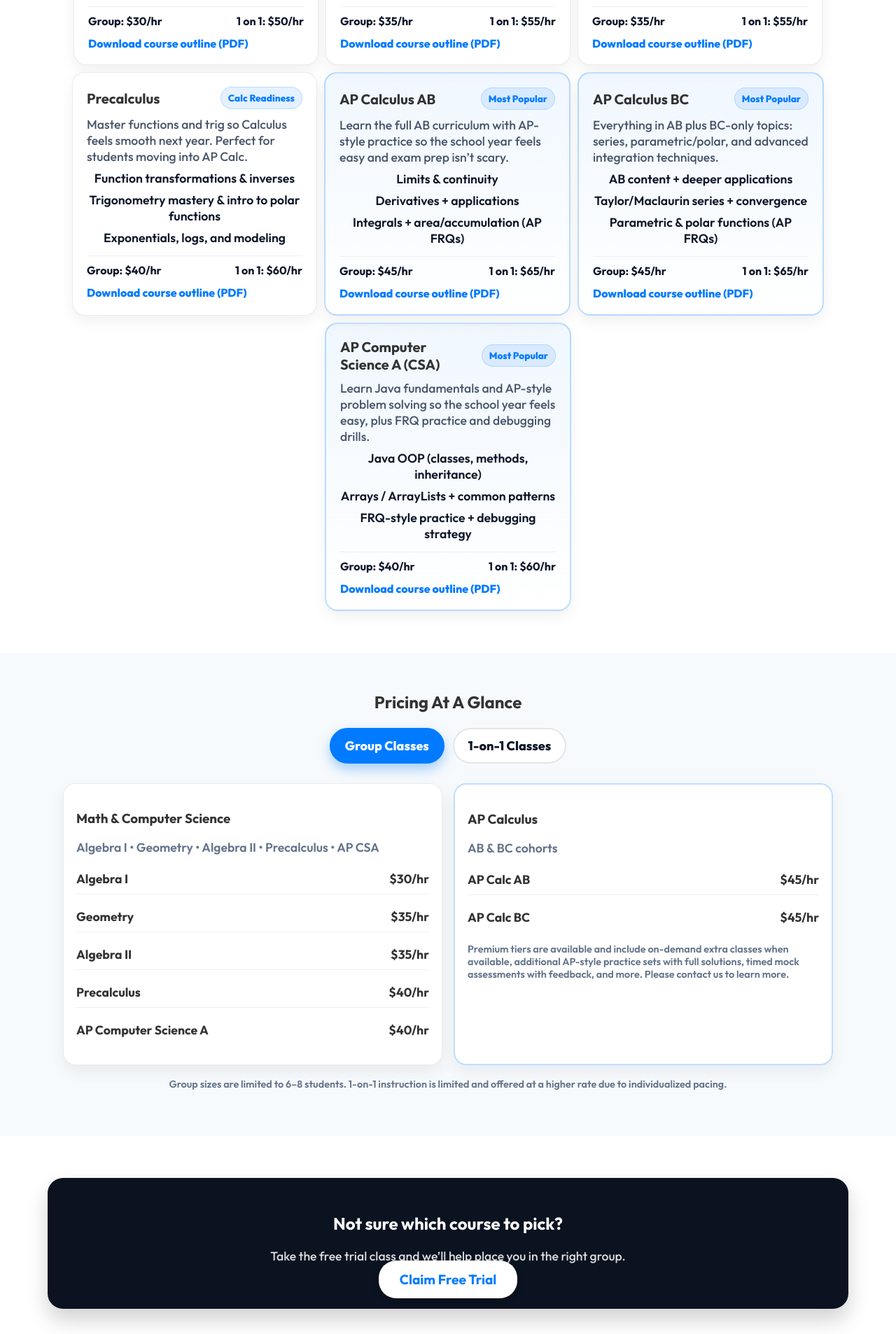
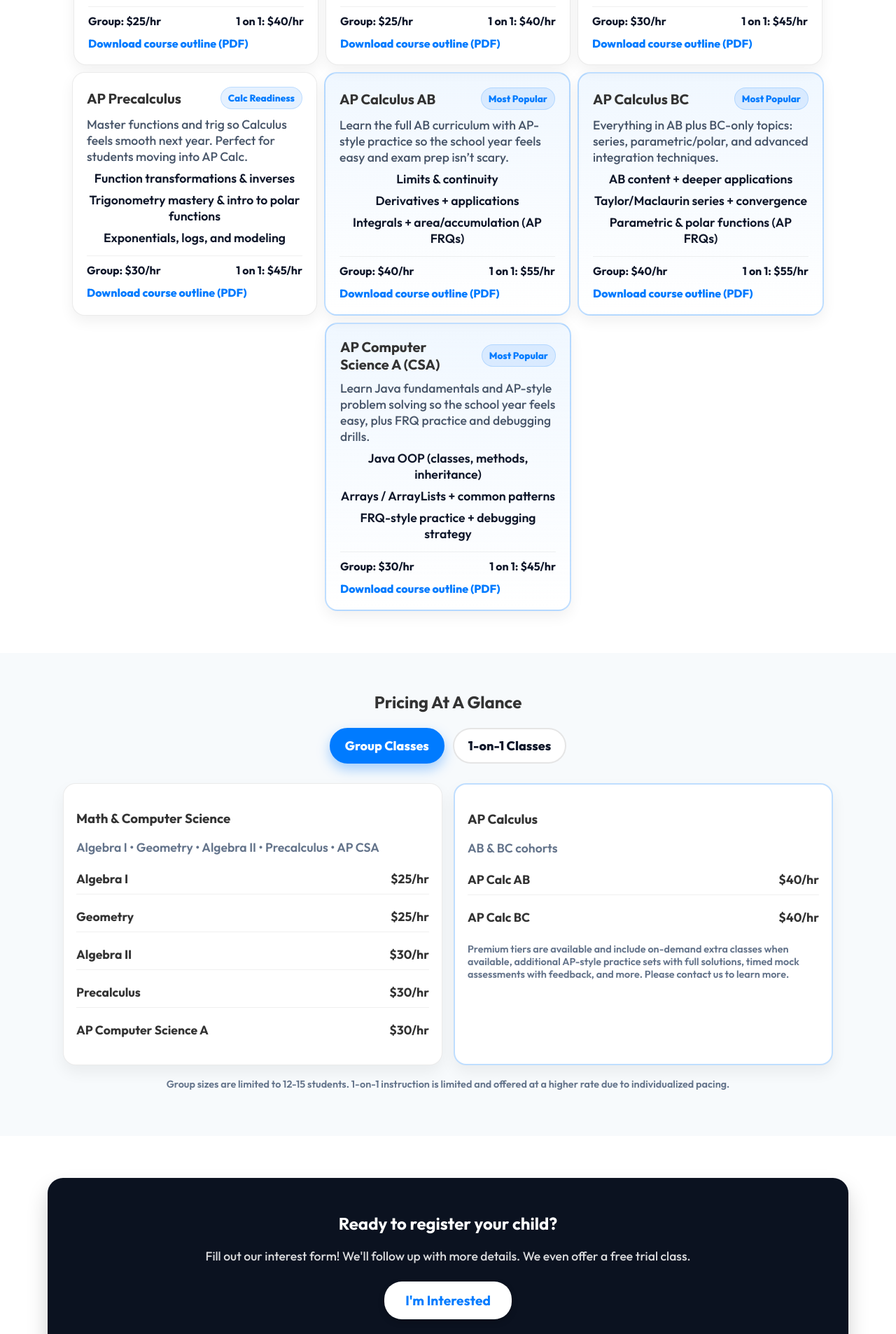
Before and after one commit to aryasalem09/mathify, a React (Vite) app: page /courses in a window 1280 px wide. Shown: the part 860-2766 px from the top of the page at 70% size. Built offline with nearby package versions, Linux system fonts and the light colour scheme; a web font is replaced by a local one.

Commit message:
updated descriptions

```diff
--- a/src/pages/About.tsx
+++ b/src/pages/About.tsx
@@ -10,8 +10,7 @@ export default function About() {
             We’re a team of high school instructors who make math (and AP CS)
             finally click. Our goal is simple: teach the{" "}
             <b>full course roadmap in 8 weeks</b> so students start the school
-            year <b>set up to earn an A</b>—with confidence, structure, and
-            practice.
+            year <b>set up to earn an A</b>.
           </p>
 
           <div className="about-badges">
@@ -20,7 +19,7 @@ export default function About() {
               <div className="badge-label">Private classes available</div>
             </div>
             <div className="badge">
-              <div className="badge-num">6–8</div>
+              <div className="badge-num">12-15</div>
               <div className="badge-label">Students per group</div>
             </div>
             <div className="badge">
@@ -67,7 +66,7 @@ export default function About() {
                 student gets real attention.
               </p>
               <ul className="checklist">
-                <li>👥 Small groups (6–8 max)</li>
+                <li>👥 Small groups (12-15 max)</li>
                 <li>🎯 1 on 1 available</li>
                 <li>🛣️ Full-course roadmap (8 weeks)</li>
                 <li>📝 Practice sets + answer keys</li>
@@ -98,11 +97,10 @@ export default function About() {
                 alt="Instructor photo"
               />
               <div className="team-body">
-                <h3>Your Name</h3>
-                <p className="role">Lead Instructor — AP Calculus (AB/BC)</p>
+                <h3>Arya Salem</h3>
+                <p className="role">Lead Instructor</p>
                 <ul className="mini-list">
-                  <li>• AP Calc focus: AB & BC</li>
-                  <li>• Teaches: Calc, Precal, Alg II</li>
+                  <li>• Teaches: Calc AB/BC, CSA, Geometry, Alg I/II, Precal</li>
                   <li>• Style: clear steps + lots of practice</li>
                 </ul>
               </div>
@@ -115,12 +113,12 @@ export default function About() {
                 alt="Instructor photo"
               />
               <div className="team-body">
-                <h3>Friend Name</h3>
-                <p className="role">Instructor — Geometry / Foundations</p>
+                <h3>Mohammed Alsouri</h3>
+                <p className="role">Lead Instructor</p>
                 <ul className="mini-list">
-                  <li>• Proofs + geometry intuition</li>
-                  <li>• Teaches: Geometry, Alg I/II</li>
-                  <li>• Style: visual explanations + strategy</li>
+                  <li>• Teaches: Calc AB/BC, CSA, Alg I/II, Precal</li>
+                  <li>• Genuinely has a passion for mathematics</li>
+                  <li>• Self studied the entirety of calculus</li>
                 </ul>
               </div>
             </article>
@@ -132,11 +130,11 @@ export default function About() {
                 alt="Instructor photo"
               />
               <div className="team-body">
-                <h3>Instructor Name</h3>
-                <p className="role">Instructor — AP Computer Science A</p>
+                <h3>Alice Yuan</h3>
+                <p className="role">Marketing Manager & Instructor</p>
                 <ul className="mini-list">
-                  <li>• Java OOP + Arrays/ArrayLists</li>
-                  <li>• FRQ practice + debugging drills</li>
+                  <li>• Teaches CSA, Geometry, Alg I/II</li>
+                  <li>• Does marketing or somethingn</li>
                   <li>• Style: learn-by-building + patterns</li>
                 </ul>
               </div>
@@ -145,7 +143,7 @@ export default function About() {
 
           <div className="about-cta">
             <Link to="/signup" className="cta-button">
-              Get a Free Trial Class
+              Interest Form
             </Link>
           </div>
         </div>
--- a/src/pages/Contact.tsx
+++ b/src/pages/Contact.tsx
@@ -3,9 +3,8 @@ export default function Contact() {
     <section className="section">
       <h2>Contact Us</h2>
       <p>
-        Email: <a href="mailto:[your-email]">connectwithcode@gmail.com</a>
+        Email: <a href="mailto:[your-email]">mathlifytutoring@gmail.com</a>
       </p>
-      <p>Phone: 123-456-7890</p>
     </section>
   );
 }
--- a/src/pages/Courses.tsx
+++ b/src/pages/Courses.tsx
@@ -16,12 +16,11 @@ export default function Courses() {
           <h1>Courses We Offer</h1>
           <p>
             We aim to teach the <b>entirety of each course in 8 weeks</b>, so
-            when the school year starts, you’re <b>set up to earn an A</b>—with
-            structure, practice, and confidence.
+            when the school year starts, you’re <b>set up to earn an A</b>.
           </p>
 
           <div className="pill-row">
-            <span className="pill">Small groups (6–8)</span>
+            <span className="pill">Small groups (12-15)</span>
             <span className="pill">Live instruction + practice</span>
             <span className="pill">Weekly quizzes + feedback</span>
             <span className="pill">AP-style prep (AP courses)</span>
@@ -31,7 +30,7 @@ export default function Courses() {
             <Link to="/signup" className="cta-button">
               Get a Free Trial Class
             </Link>
-            <a href="#pricing" className="secondary-button">
+            <a href="/courses#pricing" className="secondary-button">
               See Pricing
             </a>
           </div>
@@ -65,15 +64,15 @@ export default function Courses() {
               </ul>
               <div className="course-bottom">
                 <div className="price">
-                  Group: <b>$30/hr</b>
+                  Group: <b>$25/hr</b>
                 </div>
                 <div className="price">
-                  1 on 1: <b>$50/hr</b>
+                  1 on 1: <b>$40/hr</b>
                 </div>
                 <a
                   className="outline-link"
                   href="outlines/algebra1-outline.pdf"
-                  download
+                  target="_blank"
                 >
                   Download course outline (PDF)
                 </a>
@@ -96,15 +95,15 @@ export default function Courses() {
               </ul>
               <div className="course-bottom">
                 <div className="price">
-                  Group: <b>$35/hr</b>
+                  Group: <b>$25/hr</b>
                 </div>
                 <div className="price">
-                  1 on 1: <b>$55/hr</b>
+                  1 on 1: <b>$40/hr</b>
                 </div>
                 <a
                   className="outline-link"
                   href="outlines/geometry-outline.pdf"
-                  download
+                  target="_blank"
                 >
                   Download course outline (PDF)
                 </a>
@@ -127,15 +126,15 @@ export default function Courses() {
               </ul>
               <div className="course-bottom">
                 <div className="price">
-                  Group: <b>$35/hr</b>
+                  Group: <b>$30/hr</b>
                 </div>
                 <div className="price">
-                  1 on 1: <b>$55/hr</b>
+                  1 on 1: <b>$45/hr</b>
                 </div>
                 <a
                   className="outline-link"
                   href="outlines/algebra2-outline.pdf"
-                  download
+                  target="_blank"
                 >
                   Download course outline (PDF)
                 </a>
@@ -144,7 +143,7 @@ export default function Courses() {
 
             <article className="card">
               <div className="course-top">
-                <h3>Precalculus</h3>
+                <h3>AP Precalculus</h3>
                 <span className="tag">Calc Readiness</span>
               </div>
               <p className="course-desc">
@@ -158,15 +157,15 @@ export default function Courses() {
               </ul>
               <div className="course-bottom">
                 <div className="price">
-                  Group: <b>$40/hr</b>
+                  Group: <b>$30/hr</b>
                 </div>
                 <div className="price">
-                  1 on 1: <b>$60/hr</b>
+                  1 on 1: <b>$45/hr</b>
                 </div>
                 <a
                   className="outline-link"
                   href="outlines/precalc-outline.pdf"
-                  download
+                  target="_blank"
                 >
                   Download course outline (PDF)
                 </a>
@@ -189,15 +188,15 @@ export default function Courses() {
               </ul>
               <div className="course-bottom">
                 <div className="price">
-                  Group: <b>$45/hr</b>
+                  Group: <b>$40/hr</b>
                 </div>
                 <div className="price">
-                  1 on 1: <b>$65/hr</b>
+                  1 on 1: <b>$55/hr</b>
                 </div>
                 <a
                   className="outline-link"
                   href="outlines/calcab-outline.pdf"
-                  download
+                  target="_blank"
                 >
                   Download course outline (PDF)
                 </a>
@@ -220,15 +219,15 @@ export default function Courses() {
               </ul>
               <div className="course-bottom">
                 <div className="price">
-                  Group: <b>$45/hr</b>
+                  Group: <b>$40/hr</b>
                 </div>
                 <div className="price">
-                  1 on 1: <b>$65/hr</b>
+                  1 on 1: <b>$55/hr</b>
                 </div>
                 <a
                   className="outline-link"
                   href="outlines/calcbc-outline.pdf"
-                  download
+                  target="_blank"
                 >
                   Download course outline (PDF)
                 </a>
@@ -251,15 +250,15 @@ export default function Courses() {
               </ul>
               <div className="course-bottom">
                 <div className="price">
-                  Group: <b>$40/hr</b>
+                  Group: <b>$30/hr</b>
                 </div>
                 <div className="price">
-                  1 on 1: <b>$60/hr</b>
+                  1 on 1: <b>$45/hr</b>
                 </div>
                 <a
                   className="outline-link"
                   href="outlines/apcsa-outline.pdf"
-                  download
+                  target="_blank"
                 >
                   Download course outline (PDF)
                 </a>
@@ -306,23 +305,23 @@ export default function Courses() {
               <ul className="pricing-list">
                 <li>
                   <span>Algebra I</span>
-                  <b>{getPrice("$30/hr", "$50/hr")}</b>
+                  <b>{getPrice("$25/hr", "$40/hr")}</b>
                 </li>
                 <li>
                   <span>Geometry</span>
-                  <b>{getPrice("$35/hr", "$55/hr")}</b>
+                  <b>{getPrice("$25/hr", "$40/hr")}</b>
                 </li>
                 <li>
                   <span>Algebra II</span>
-                  <b>{getPrice("$35/hr", "$55/hr")}</b>
+                  <b>{getPrice("$30/hr", "$45/hr")}</b>
                 </li>
                 <li>
                   <span>Precalculus</span>
-                  <b>{getPrice("$40/hr", "$60/hr")}</b>
+                  <b>{getPrice("$30/hr", "$45/hr")}</b>
                 </li>
                 <li>
                   <span>AP Computer Science A</span>
-                  <b>{getPrice("$40/hr", "$60/hr")}</b>
+                  <b>{getPrice("$30/hr", "$45/hr")}</b>
                 </li>
               </ul>
             </div>
@@ -334,11 +333,11 @@ export default function Courses() {
               <ul className="pricing-list">
                 <li>
                   <span>AP Calc AB</span>
-                  <b>{getPrice("$45/hr", "$65/hr")}</b>
+                  <b>{getPrice("$40/hr", "$55/hr")}</b>
                 </li>
                 <li>
                   <span>AP Calc BC</span>
-                  <b>{getPrice("$45/hr", "$65/hr")}</b>
+                  <b>{getPrice("$40/hr", "$55/hr")}</b>
                 </li>
               </ul>
 
@@ -352,18 +351,18 @@ export default function Courses() {
           </div>
 
           <p className="tiny muted pricing-note">
-            Group sizes are limited to 6–8 students. 1-on-1 instruction is
+            Group sizes are limited to 12-15 students. 1-on-1 instruction is
             limited and offered at a higher rate due to individualized pacing.
           </p>
         </div>
       </section>
 
       <section className="courses-cta">
-        <div className="container cta-box">
-          <h2>Not sure which course to pick?</h2>
-          <p>Take the free trial class and we’ll help place you in the right group.</p>
+        <div style={{ paddingBottom: "60px" }} className="container cta-box">
+          <h2>Ready to register your child?</h2>
+          <p style={{ marginBottom: "40px" }}>Fill out our interest form! We'll follow up with more details. We even offer a free trial class.</p>
           <Link to="/signup" className="cta-button">
-            Claim Free Trial
+            I'm Interested
           </Link>
         </div>
       </section>
--- a/src/pages/FAQ.tsx
+++ b/src/pages/FAQ.tsx
@@ -11,7 +11,7 @@ export default function FAQ() {
         and enthusiasm to learn!
       </p>
       <p>
-        <strong>How are classes conducted?</strong> Live via Zoom with
+        <strong>How are classes conducted?</strong> Live via Google Meets with
         interactive math sessions.
       </p>
     </section>
--- a/src/pages/Home.tsx
+++ b/src/pages/Home.tsx
@@ -226,11 +226,13 @@ export default function Home() {
         <div className="hero">
           <h1>Master Math This Summer!</h1>
           <p>
-            Interactive live sessions designed to help students excel in Algebra
-            I and II, Geometry, and Pre-calculus.
+            Interactive live classes designed to prepare students to excel in Math & CS over the school year.
           </p>
-          <Link to="/signup" className="cta-button">
-            Get Started
+          <Link to="/signup" className="cta-button" style={{ margin: "5px" }}>
+            I'm Interested
+          </Link>
+          <Link to="mailto:[your-email]" className="cta-button" style={{ margin: "5px" }}>
+            Contact Us
           </Link>
         </div>
         <section className="stats">
@@ -245,7 +247,7 @@ export default function Home() {
             </div>
             <div className="stat-card">
               <div className="stat-num">Live</div>
-              <div className="stat-label">Zoom sessions + practice</div>
+              <div className="stat-label">Via Google Meets</div>
             </div>
             <div className="stat-card">
               <div className="stat-num">Math + CS</div>
@@ -367,7 +369,7 @@ export default function Home() {
             </div>
 
             <div className="wcu-card">
-              <h3>👥 Small Groups (6–8 Students)</h3>
+              <h3>👥 Small Groups (12-15 Students)</h3>
               <p>
                 Students have the opportunity to socialize while also getting
                 feedback from their peers.
@@ -410,22 +412,38 @@ export default function Home() {
             <div className="border"></div>
             <h3 className="wcu">
               ⏰ What are you waiting for?
-              <p className="sm">Register today and try a free class.</p>
+              <p className="sm">Fill out our interest form today. We will contact you with follow up information!</p>
             </h3>
             <Link to="/signup" className="cta-button">
               Get Started!
             </Link>
           </div>
         </section>
+        <section className="how">
+          <div className="container">
+            <div className="section-head">
+              <h2>FAQ</h2>
+            </div>
+
+            <div className="how-grid">
+              <div className="how-card">
+                <h3>Who can join?</h3>
+                <p>Students aged 12-18 with an interest in math.</p>
+              </div>
+              <div className="how-card">
+                <h3>What tools are needed?</h3>
+                <p>
+                  A computer, internet connection, and enthusiasm to learn!
+                </p>
+              </div>
+              <div className="how-card">
+                <h3>How are classes conducted?</h3>
+                <p>Live via Google Meets with interactive math sessions.</p>
+              </div>
+            </div>
+          </div>
+        </section>
       </div>
-
-      <section id="reviews" className="section">
-        <h2>What Our Students Say</h2>
-        <p id="review" style={{ fontSize: "1.3rem" }}>
-          "{review.quote}" - <strong>{review.name}</strong>
-        </p>
-        <div className="stars">★★★★★</div>
-      </section>
     </>
   );
 }
--- a/src/pages/Refund.tsx
+++ b/src/pages/Refund.tsx
@@ -26,8 +26,8 @@ export default function Refund() {
       <p>
         <strong>4. Refund Request Process</strong>
         <br />
-        To request a refund, email us at [your-email@example.com] with the
-        subject line \"Refund Request\" and include the student\u2019s name, course
+        To request a refund, email us at <b>mathlifytutoring@gmail.com</b> with the
+        subject line "Refund Request" and include the student's name, course
         enrolled, and reason for withdrawal.
       </p>
 
--- a/src/pages/Signup.tsx
+++ b/src/pages/Signup.tsx
@@ -1,9 +1,9 @@
 export default function Signup() {
   return (
     <section className="section">
-      <h2>Sign Up</h2>
+      <h2>Interest Form</h2>
       <iframe
-        src="https://docs.google.com/forms/d/e/1FAIpQLSd0e9z1EtISH4UuF59c_w__F48VhuJG8MDaxdDyJXNKBXvnwA/viewform?embedded=true"
+        src="https://docs.google.com/forms/d/e/1FAIpQLSchqKbuMTJsLSVhOw-gN6Ng9hVEWsu9ySqk1uwx-aSo0Q0V8g/viewform?embedded=true"
         width="100%"
         height="1739"
         frameBorder="0"
```
Also changed, not shown: 2 other files (tests, documents, lock files or other folders).
